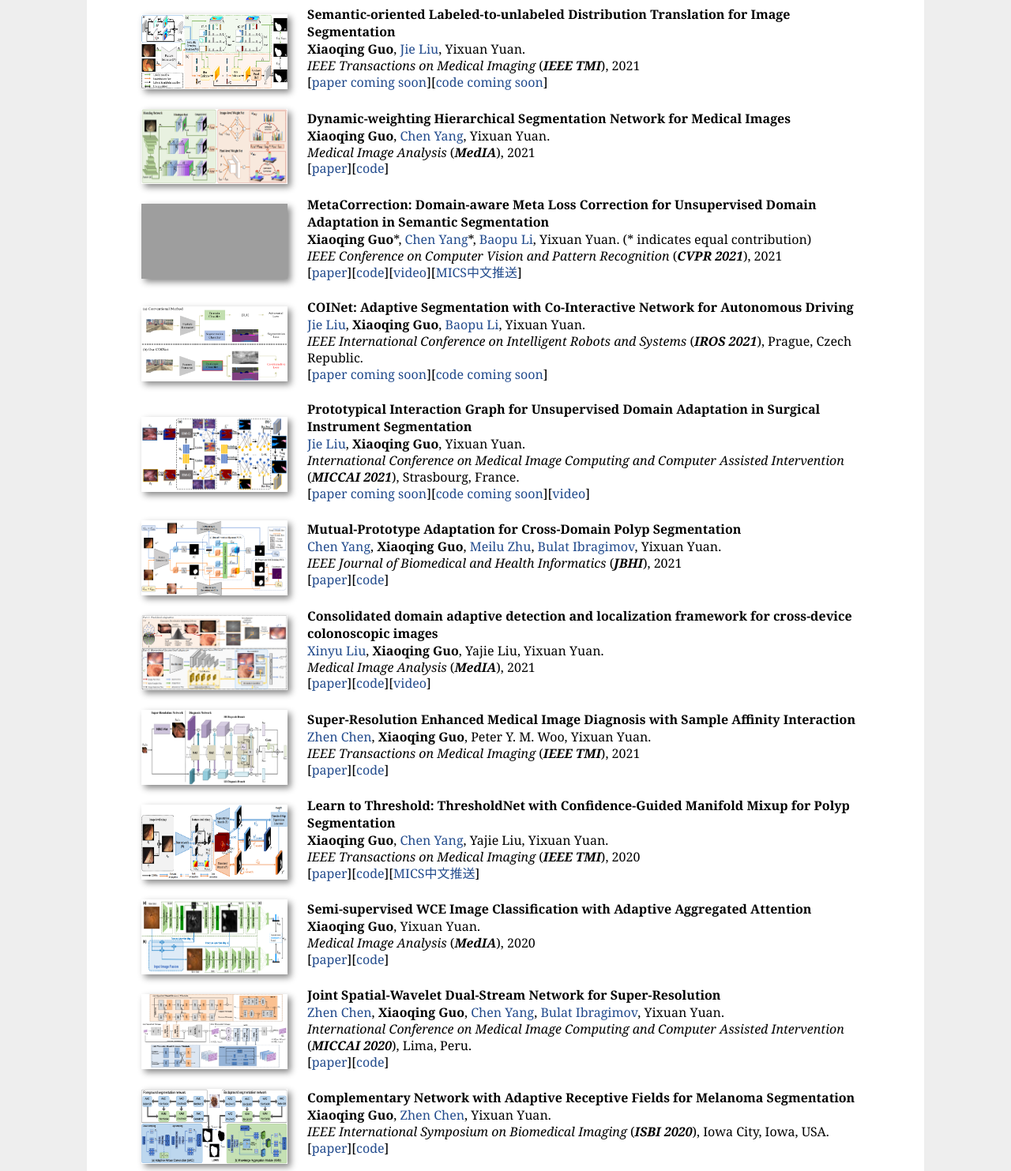
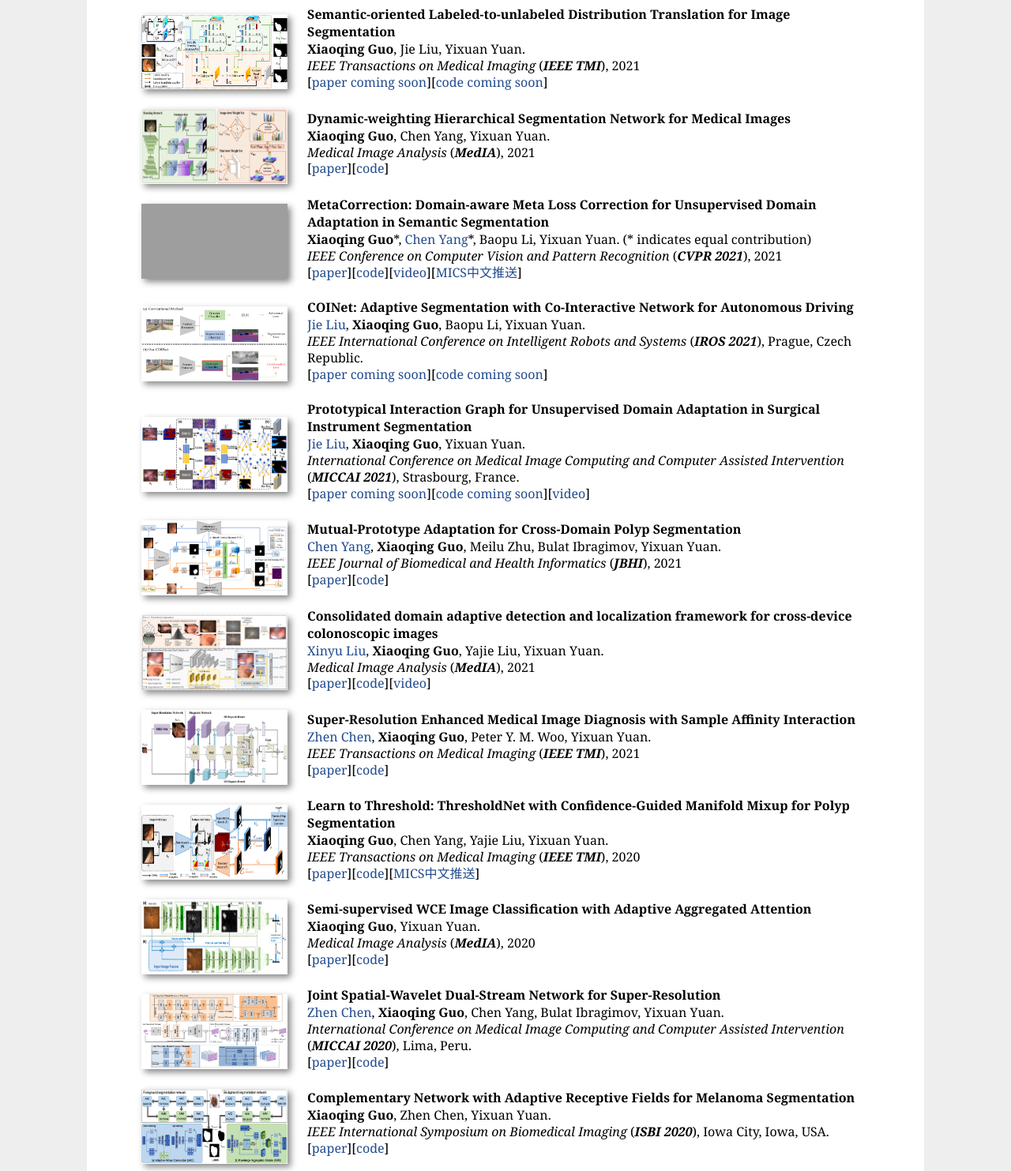
Before and after one commit to xuxiaofeng6/xuxiaofeng6.github.io, a plain HTML site: page index.html in a window 1280 px wide. Shown: the part 1140-2623 px from the top of the page at 79% size. Drawn offline with Linux system fonts and the light colour scheme; grey boxes are pictures that could not be loaded.

Commit message:
Update index.html

```diff
--- a/index.html
+++ b/index.html
@@ -98,7 +98,7 @@
 		<img src="./pic/TMI3.png" width="185px" height = "95" style="box-shadow: 4px 4px 8px #888">
 		</td>
 		<td><b>Semantic-oriented Labeled-to-unlabeled Distribution Translation for Image Segmentation</b> <br>
-		<b>Xiaoqing Guo</b>, <a href="https://ljwztc.github.io/">Jie Liu</a>, Yixuan Yuan.<br>
+		<b>Xiaoqing Guo</b>, Jie Liu, Yixuan Yuan.<br>
 		<p><em>IEEE Transactions on Medical Imaging</em> (<i><b>IEEE TMI</b></i>), 2021 <br>
 	        [<a href="">paper coming soon</a>][<a href="https://github.com/CityU-AIM-Group/L2uDT">code coming soon</a>]
 		</td>
@@ -113,7 +113,7 @@
 		<img src="./pic/MIA3.png" width="185px" height = "95" style="box-shadow: 4px 4px 8px #888">
 		</td>
 		<td><b>Dynamic-weighting Hierarchical Segmentation Network for Medical Images</b> <br>
-		<b>Xiaoqing Guo</b>, <a href="https://scholar.google.com.hk/citations?hl=zh-CN&user=C6fAQeIAAAAJ">Chen Yang</a>, Yixuan Yuan.<br>
+		<b>Xiaoqing Guo</b>, Chen Yang, Yixuan Yuan.<br>
 		<p><em>Medical Image Analysis</em> (<i><b>MedIA</b></i>), 2021 <br>
 	        [<a href="https://doi.org/10.1016/j.media.2021.102196">paper</a>][<a href="https://github.com/CityU-AIM-Group/DW-HieraSeg">code</a>]
 		</td>
@@ -128,7 +128,7 @@
 		<img src="./pic/CVPR1.png" width="185px" height = "95" style="box-shadow: 4px 4px 8px #888">
 		</td>
 		<td><b>MetaCorrection: Domain-aware Meta Loss Correction for Unsupervised Domain Adaptation in Semantic Segmentation</b> <br>
-		<b>Xiaoqing Guo</b>*, <a href="https://scholar.google.com.hk/citations?hl=zh-CN&user=C6fAQeIAAAAJ">Chen Yang</a>*, <a href="https://scholar.google.com.hk/citations?hl=zh-CN&user=OOY-4CwAAAAJ">Baopu Li</a>, Yixuan Yuan. (* indicates equal contribution)<br>
+		<b>Xiaoqing Guo</b>*, <a href="https://scholar.google.com.hk/citations?hl=zh-CN&user=C6fAQeIAAAAJ">Chen Yang</a>*, Baopu Li, Yixuan Yuan. (* indicates equal contribution)<br>
 		<p><em>IEEE Conference on Computer Vision and Pattern Recognition</em> (<i><b>CVPR 2021</b></i>), 2021 <br>
 	        [<a href="https://arxiv.org/abs/2103.05254">paper</a>][<a href="https://github.com/cyang-cityu/MetaCorrection">code</a>][<a href="https://www.bilibili.com/video/BV1SX4y1A7Ee">video</a>][<a href="https://mp.weixin.qq.com/s/nF9ZLncWlYbcko_gs06ukw">MICS中文推送</a>]
 		</td>
@@ -142,7 +142,7 @@
 		<img src="./pic/IROS1.png" width="185px" height = "95" style="box-shadow: 4px 4px 8px #888">
 		</td>
 		<td><b>COINet: Adaptive Segmentation with Co-Interactive Network for Autonomous Driving</b> <br>
-		<a href="https://ljwztc.github.io/">Jie Liu</a>, <b>Xiaoqing Guo</b>, <a href="https://scholar.google.com.hk/citations?hl=zh-CN&user=OOY-4CwAAAAJ">Baopu Li</a>, Yixuan Yuan. <br>
+		<a href="https://ljwztc.github.io/">Jie Liu</a>, <b>Xiaoqing Guo</b>, Baopu Li, Yixuan Yuan. <br>
 		<p><em>IEEE International Conference on Intelligent Robots and Systems</em> (<i><b>IROS 2021</b></i>), Prague, Czech Republic. <br>
 	        [<a href="">paper coming soon</a>][<a href="">code coming soon</a>]
 		</td>
@@ -170,7 +170,7 @@
 		<img src="./pic/JBHI1.png" width="185px" height = "95" style="box-shadow: 4px 4px 8px #888">
 		</td>
 		<td><b>Mutual-Prototype Adaptation for Cross-Domain Polyp Segmentation</b> <br>
-		<a href="https://scholar.google.com.hk/citations?hl=zh-CN&user=C6fAQeIAAAAJ">Chen Yang</a>, <b>Xiaoqing Guo</b>, <a href="https://meiluzhu.github.io/">Meilu Zhu</a>, <a href="http://bulatibragimov.com/">Bulat Ibragimov</a>, Yixuan Yuan. <br>
+		<a href="https://scholar.google.com.hk/citations?hl=zh-CN&user=C6fAQeIAAAAJ">Chen Yang</a>, <b>Xiaoqing Guo</b>, Meilu Zhu, Bulat Ibragimov, Yixuan Yuan. <br>
 		<p><em>IEEE Journal of Biomedical and Health Informatics</em> (<i><b>JBHI</b></i>), 2021 <br>
 	        [<a href="https://ieeexplore.ieee.org/document/9423517">paper</a>][<a href="https://github.com/CityU-AIM-Group/MPA-DA">code</a>]
 		</td>
@@ -215,7 +215,7 @@
 		<img src="./pic/TMI1.png" width="185px" height = "95" style="box-shadow: 4px 4px 8px #888">
 		</td>
 		<td><b>Learn to Threshold: ThresholdNet with Confidence-Guided Manifold Mixup for Polyp Segmentation</b> <br>
-		<b>Xiaoqing Guo</b>, <a href="https://scholar.google.com.hk/citations?hl=zh-CN&user=C6fAQeIAAAAJ">Chen Yang</a>, Yajie Liu, Yixuan Yuan. <br>
+		<b>Xiaoqing Guo</b>, Chen Yang, Yajie Liu, Yixuan Yuan. <br>
 		<p><em>IEEE Transactions on Medical Imaging</em> (<i><b>IEEE TMI</b></i>), 2020 <br>
 	        [<a href="https://ieeexplore.ieee.org/document/9305717">paper</a>][<a href="https://github.com/Guo-Xiaoqing/ThresholdNet">code</a>][<a href="https://mp.weixin.qq.com/s/nF9ZLncWlYbcko_gs06ukw">MICS中文推送</a>]
 		</td>
@@ -244,7 +244,7 @@
 		<img src="./pic/MICCAI2.png" width="185px" height = "95" style="box-shadow: 4px 4px 8px #888">
 		</td>
 		<td><b>Joint Spatial-Wavelet Dual-Stream Network for Super-Resolution</b> <br>
-		<a href="https://franciszchen.github.io/">Zhen Chen</a>, <b>Xiaoqing Guo</b>, <a href="https://scholar.google.com.hk/citations?hl=zh-CN&user=C6fAQeIAAAAJ">Chen Yang</a>, <a href="http://bulatibragimov.com/">Bulat Ibragimov</a>, Yixuan Yuan. <br>
+		<a href="https://franciszchen.github.io/">Zhen Chen</a>, <b>Xiaoqing Guo</b>, Chen Yang, Bulat Ibragimov, Yixuan Yuan. <br>
 		<p><em>International Conference on Medical Image Computing and Computer Assisted Intervention</em> (<i><b>MICCAI 2020</b></i>), Lima, Peru. <br>
 	        [<a href="https://link.springer.com/chapter/10.1007/978-3-030-59722-1_18">paper</a>][<a href="https://github.com/franciszchen/SWD-Net">code</a>]
 		</td>
@@ -258,7 +258,7 @@
 		<img src="./pic/ISBI2.png" width="185px" height = "95" style="box-shadow: 4px 4px 8px #888">
 		</td>
 		<td><b>Complementary Network with Adaptive Receptive Fields for Melanoma Segmentation</b> <br>
-		<b>Xiaoqing Guo</b>, <a href="https://franciszchen.github.io/">Zhen Chen</a>, Yixuan Yuan. <br>
+		<b>Xiaoqing Guo</b>, Zhen Chen, Yixuan Yuan. <br>
 		<p><em>IEEE International Symposium on Biomedical Imaging</em> (<i><b>ISBI 2020</b></i>), Iowa City, Iowa, USA. <br>
 	        [<a href="https://ieeexplore.ieee.org/document/9098417">paper</a>][<a href="https://github.com/Guo-Xiaoqing/Skin-Seg">code</a>]
 		</td>
```
